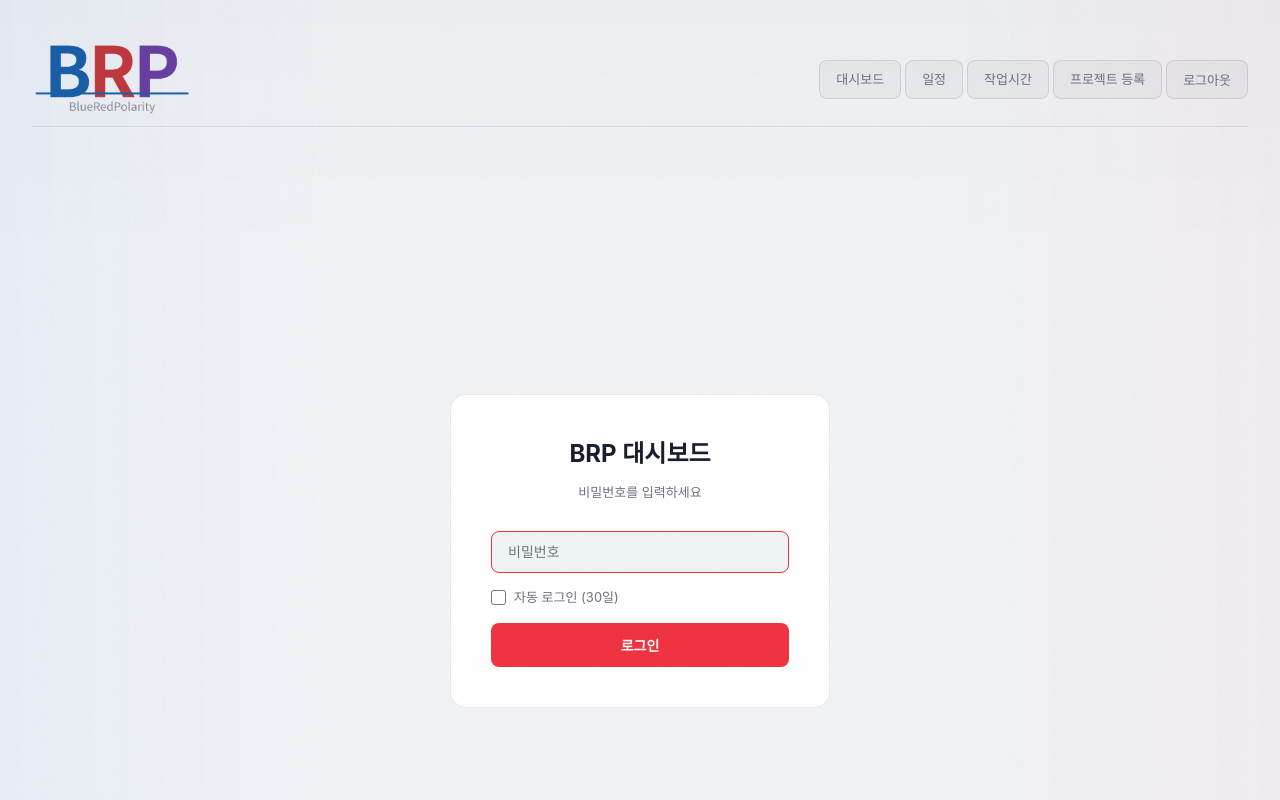
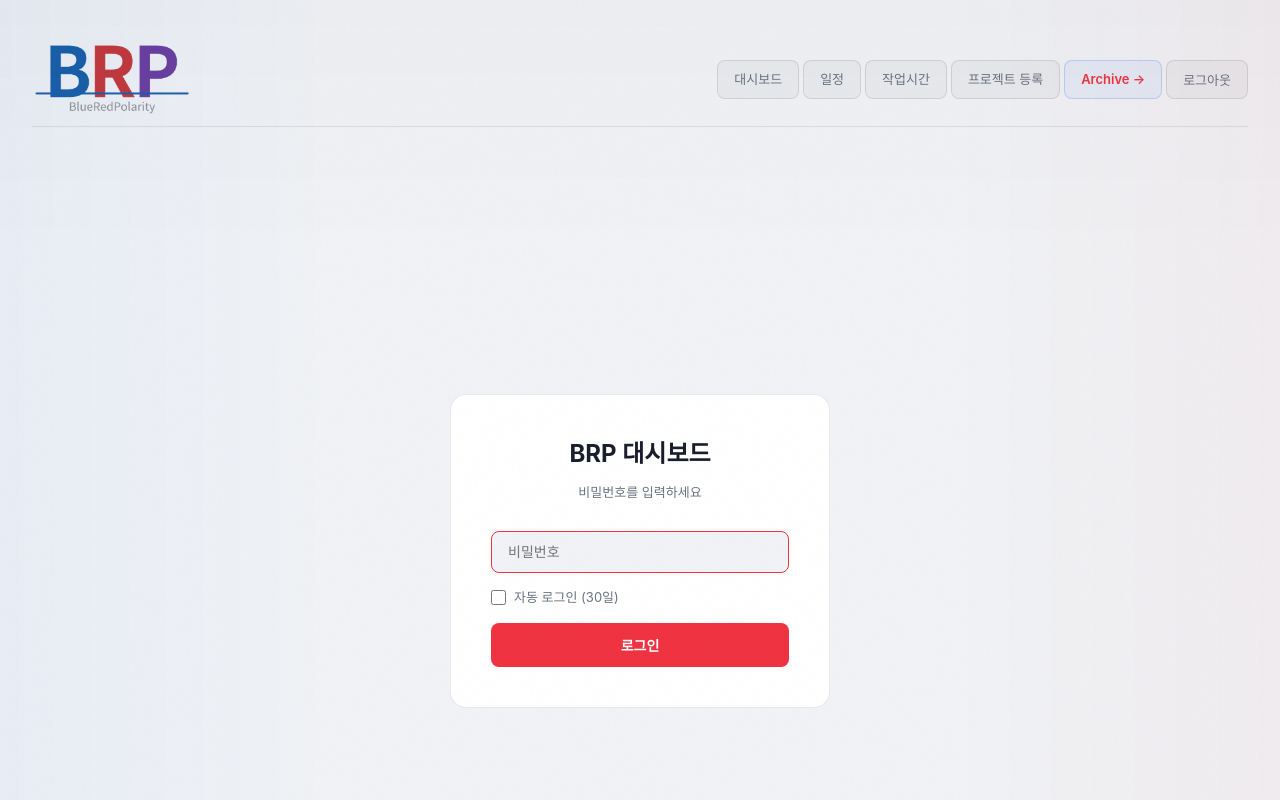
Before and after one commit to BlueDeveloper/Archive, a Next.js app: page /dashboard/login in a window 1280 px wide. Shown: the top 800 px of the page. Built offline with nearby package versions, Linux system fonts and the light colour scheme.

Commit message:
대시보드 Nav에 Archive 이동 버튼 추가 + useMemo 경고 제거
Co-Authored-By: Claude Opus 4.6 (1M context) <noreply@anthropic.com>

```diff
--- a/components/dashboard/Nav.module.css
+++ b/components/dashboard/Nav.module.css
@@ -60,6 +60,25 @@
   font-weight: 600;
 }
 
+.archiveLink {
+  padding: 8px 16px;
+  border-radius: 8px;
+  border: 1px solid rgba(21, 93, 252, 0.2);
+  background: rgba(21, 93, 252, 0.05);
+  color: var(--accent);
+  font-size: 13px;
+  font-weight: 600;
+  cursor: pointer;
+  white-space: nowrap;
+  transition: all 0.15s;
+  text-decoration: none;
+}
+
+.archiveLink:hover {
+  background: rgba(21, 93, 252, 0.12);
+  border-color: rgba(21, 93, 252, 0.4);
+}
+
 .logoutBtn {
   padding: 8px 16px;
   border-radius: 8px;
--- a/components/dashboard/Nav.tsx
+++ b/components/dashboard/Nav.tsx
@@ -54,6 +54,9 @@ export default function Nav() {
           </Link>
         );
       })}
+      <a href="/" className={styles.archiveLink} title="Archive 사이트로 이동">
+        Archive →
+      </a>
       <button className={styles.logoutBtn} onClick={handleLogout}>
         로그아웃
       </button>
--- a/components/dashboard/ScheduleView.tsx
+++ b/components/dashboard/ScheduleView.tsx
@@ -1,6 +1,6 @@
 "use client";
 
-import { useState, useMemo } from "react";
+import { useState } from "react";
 import styles from "./ScheduleView.module.css";
 import { formatDate, daysUntil } from "@/lib/dashboard-utils";
 import type { Project, Timeline } from "@/lib/types";
```
